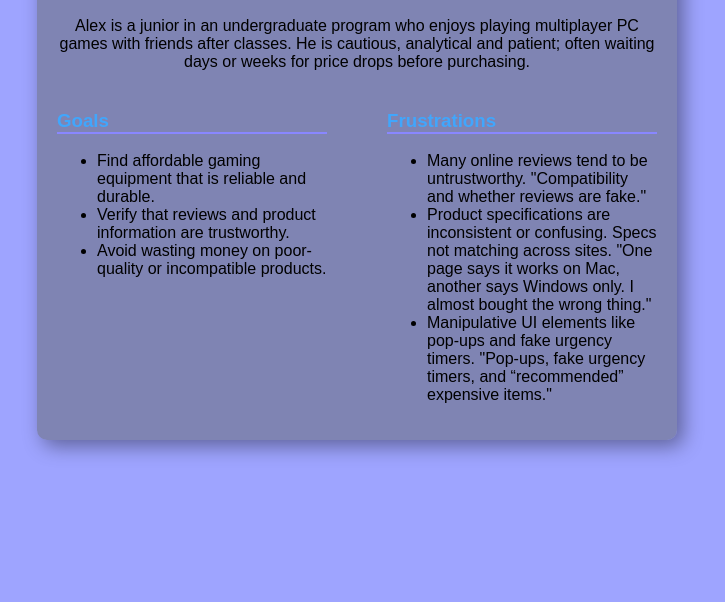
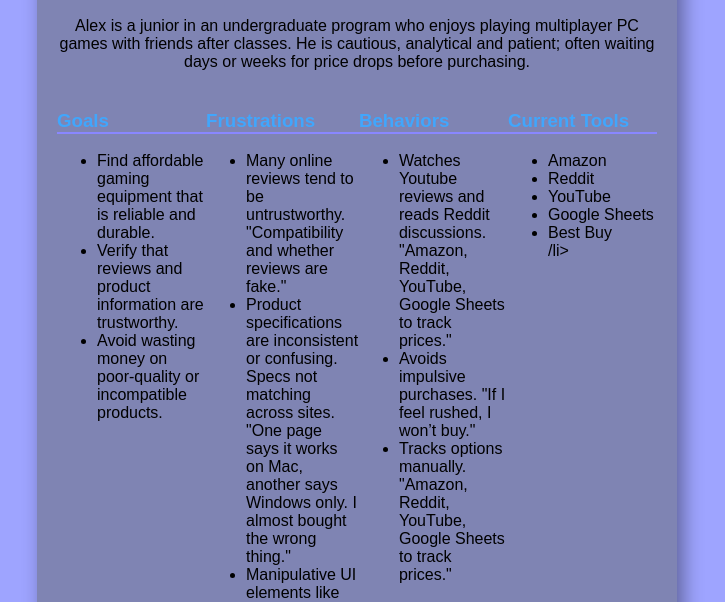
Before and after one commit to CaptnKristmas/persona-card, a plain HTML site: page index.html in a window 1280 px wide. Shown: the part 343-945 px from the top of the page, without its empty margins (283-1008 px from the left). Before the commit the page ends 841 px from the top, so only its background shows below. Drawn offline with Linux system fonts and the light colour scheme.

Commit message:
Test 8
HTML Update

```diff
--- a/index.html
+++ b/index.html
@@ -36,6 +36,30 @@
                     </li>
                 </ul>
             </div>
+            <div class="column">
+                <h3>Behaviors</h3>
+                <ul>
+                    <li>Watches Youtube reviews and reads Reddit discussions.
+                     "Amazon, Reddit, YouTube, Google Sheets to track prices."
+                    </li>
+                    <li>Avoids impulsive purchases.
+                     "If I feel rushed, I won’t buy."
+                    </li>
+                    <li>Tracks options manually.
+                     "Amazon, Reddit, YouTube, Google Sheets to track prices."
+                    </li>
+                </ul>
+            </div>
+            <div class="column">
+                <h3>Current Tools</h3>
+                <ul>
+                    <li>Amazon </li>
+                    <li>Reddit</li>
+                    <li>YouTube</li>
+                    <li>Google Sheets</li>
+                    <li>Best Buy</li>/li>
+                </ul>
+            </div>
         </div>
     </div>
 </body>
```
